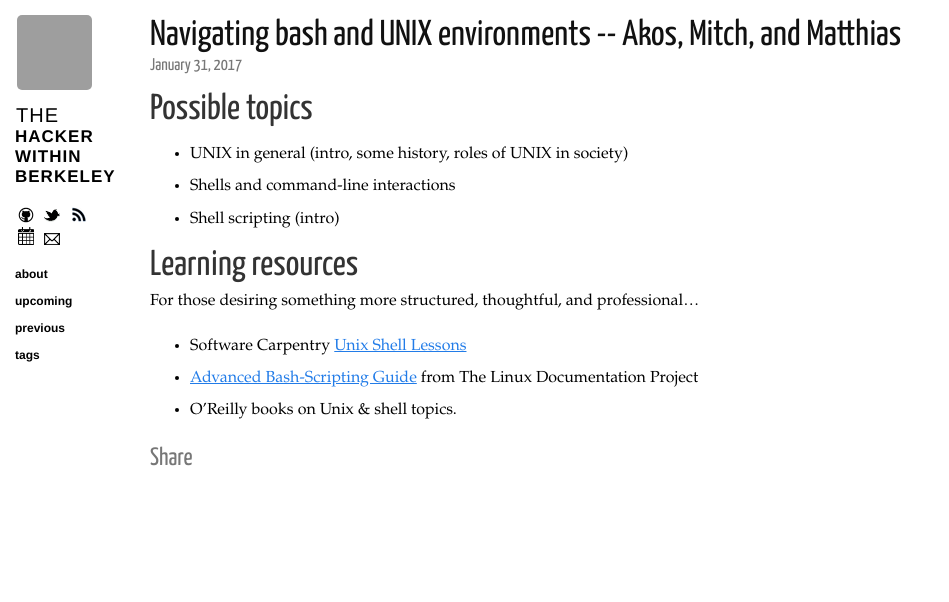
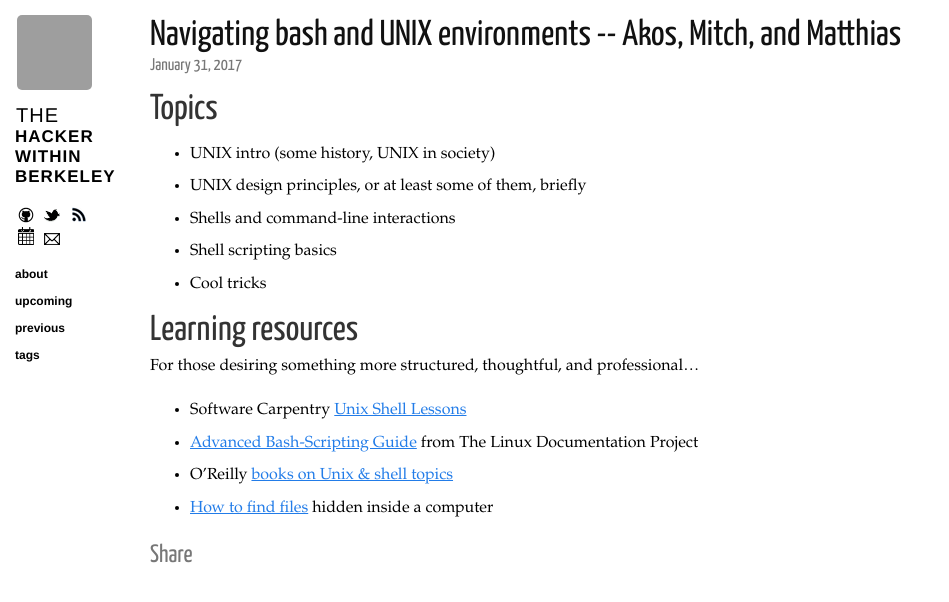
Before and after one commit to thehackerwithin/berkeley, a Jekyll site: the page built from docs/_posts/2017-01-31-bash-unix-env.md, in a window 1280 px wide, cut to the strip 0-602 px from the top of the page. Shown: the whole strip, without its empty margins (0-949 px from the left). Built offline with Jekyll 4.4.1, drawn with Linux system fonts in a browser that asks for light colours; nearby versions of some CDN libraries; grey boxes are pictures that could not be loaded.

Commit message:
Edit UNIX/BASH post

```diff
--- a/docs/_posts/2017-01-31-bash-unix-env.md
+++ b/docs/_posts/2017-01-31-bash-unix-env.md
@@ -6,11 +6,13 @@ category: upcoming
 tags: meeting <+ tags +>
 ---
 
-# Possible topics
+# Topics
 
-- UNIX in general (intro, some history, roles of UNIX in society)
+- UNIX intro (some history, UNIX in society)
+- UNIX design principles, or at least some of them, briefly
 - Shells and command-line interactions
-- Shell scripting (intro)
+- Shell scripting basics
+- Cool tricks
 
 
 # Learning resources
@@ -19,4 +21,5 @@ For those desiring something more structured, thoughtful, and professional...
 
 - Software Carpentry [Unix Shell Lessons](http://swcarpentry.github.io/shell-novice/)
 - [Advanced Bash-Scripting Guide](http://www.thehackerwithin.org/berkeley/upcoming.html) from The Linux Documentation Project
-- O'Reilly books on Unix & shell topics.
+- O'Reilly [books on Unix & shell topics](https://ssearch.oreilly.com/?q=unix+shell)
+- [How to find files](http://i.imgur.com/XUhbf2D.gif) hidden inside a computer
```
